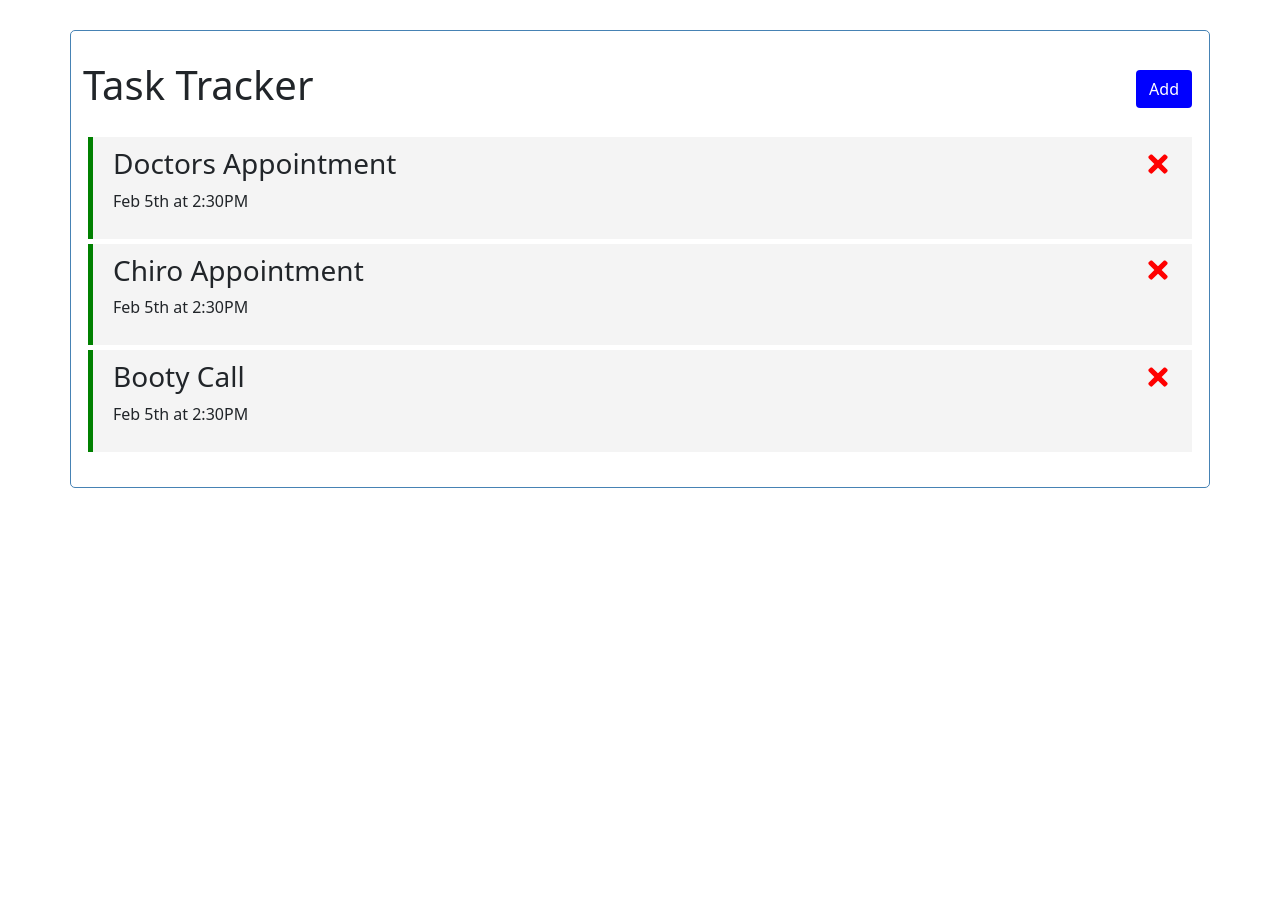
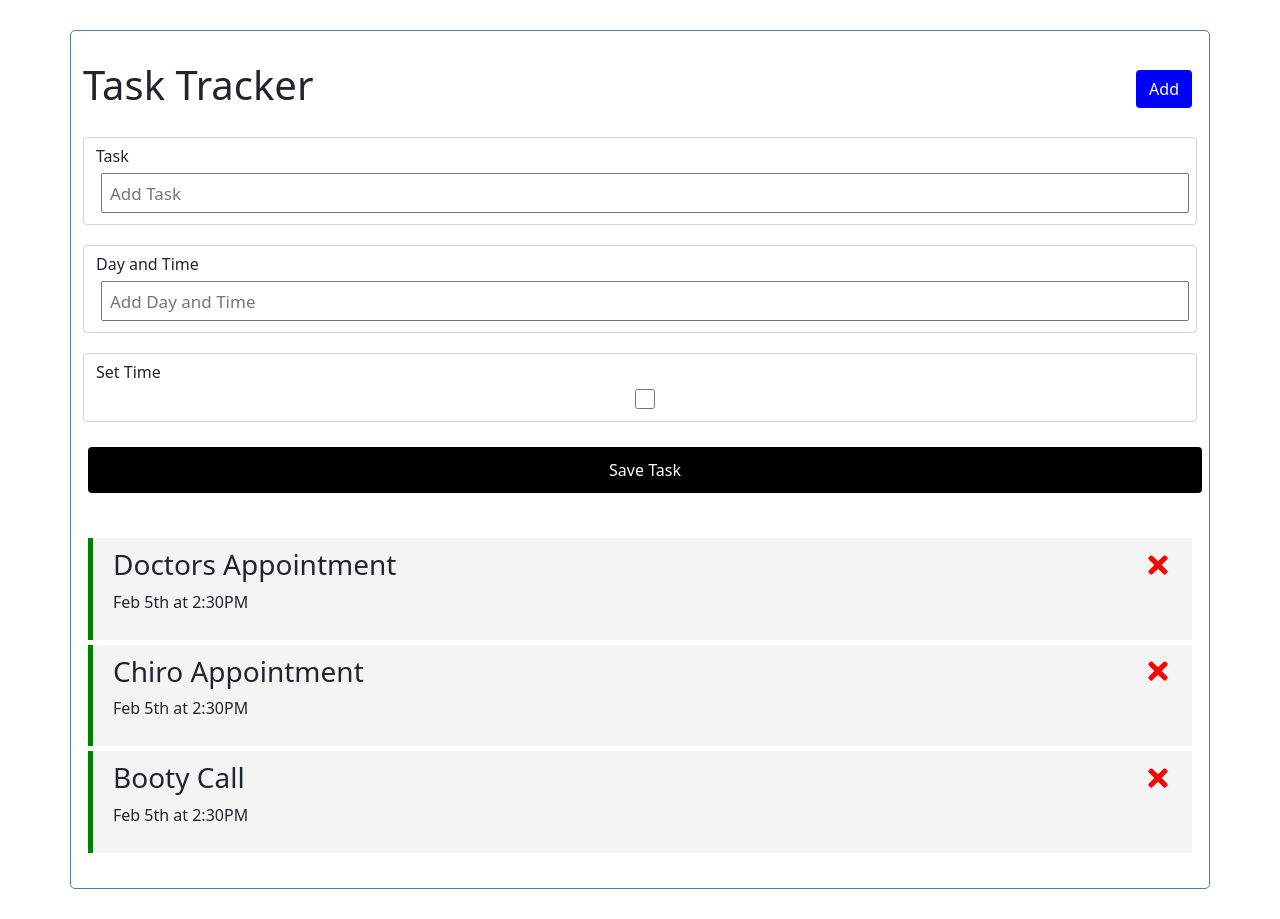
Before and after one commit to JakeHessian/TaskTracker, a React (Create React App) app: page / in a window 1280 px wide. Before the commit the page ends 800 px from the top, so only its background shows below. Built offline with nearby package versions, Linux system fonts and the light colour scheme.

Commit message:
Added task add form. Still need to fix CSS right side of submit button margin

```diff
--- a/src/App.js
+++ b/src/App.js
@@ -1,5 +1,6 @@
 import Header from "./components/Header";
 import Tasks from "./components/Tasks";
+import AddTask from "./components/AddTask";
 import { useState } from "react";
 
 const App = () => {
@@ -40,6 +41,7 @@ const App = () => {
   return (
     <div className="container">
       <Header />
+      <AddTask />
       {tasks.length > 0 ? (
         <Tasks tasks={tasks} onDelete={deleteTask} onToggle={toggleReminder} />
       ) : (
--- /dev/null
+++ b/src/components/AddTask.js
@@ -0,0 +1,36 @@
+import { FaBlackberry } from "react-icons/fa";
+
+const AddTask = () => {
+  const buttonStyle = {
+    //display: block,
+    width: "100%",
+    backgroundColor: "black",
+    color: "white",
+    padding: "10px",
+    //marginRight: "50px",
+  };
+  return (
+    <form className="add-form">
+      <div className="form-control">
+        <label>Task</label>
+        <input type="text" placeholder="Add Task"></input>
+      </div>
+      <div className="form-control">
+        <label>Day and Time</label>
+        <input type="text" placeholder="Add Day and Time"></input>
+      </div>
+      <div className="form-control form-control-check">
+        <label>Set Time</label>
+        <input type="checkbox"></input>
+      </div>
+      <input
+        className="btn"
+        style={buttonStyle}
+        type="submit"
+        value="Save Task"
+      ></input>
+    </form>
+  );
+};
+
+export default AddTask;
```
